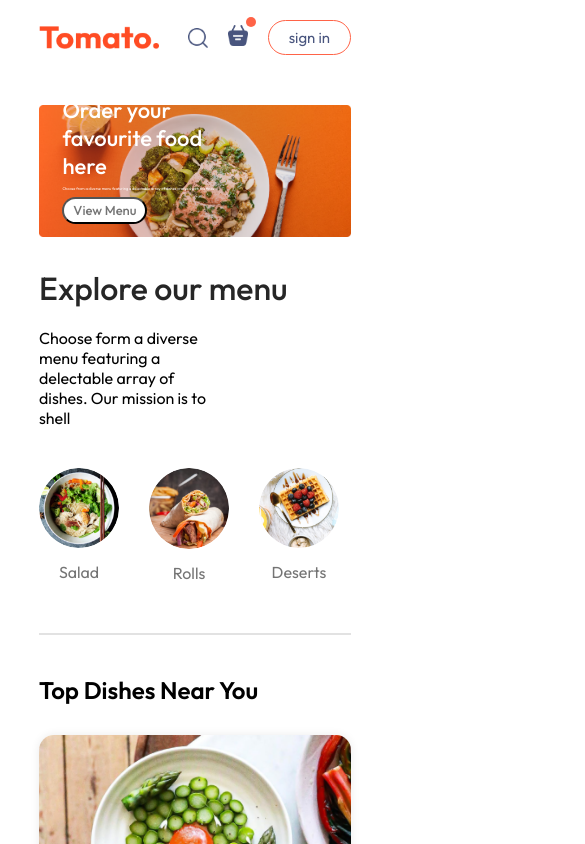
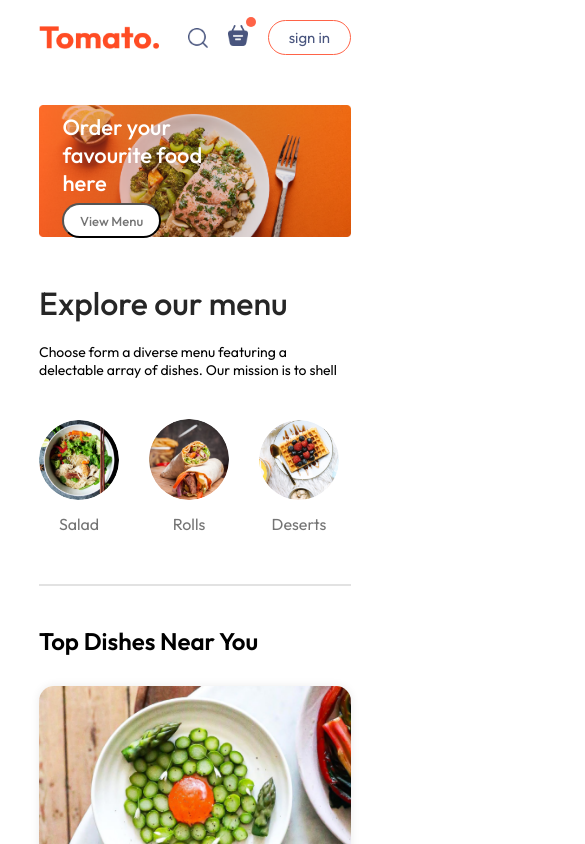
Before and after one commit to manji13/Food-Delivery, a React app in the folder frontend/: page / in a window 390 px wide. Shown: the top 844 px of the page, 585 px wide, since content can reach past the window. Built offline with nearby package versions, Linux system fonts and the light colour scheme; the HTML template or start-up script is replaced by a standard one.

Commit message:
link pages and scroll smooth

```diff
--- a/frontend/src/components/ExploreMenu/ExploreMenu.css
+++ b/frontend/src/components/ExploreMenu/ExploreMenu.css
@@ -46,3 +46,9 @@
     border: 4px solid tomato;
     padding: 2px;
 }
+@media (max-width:1050px) {
+    .explore-menu-text{
+        max-width: 100%;
+        font-size: 14px;
+    }
+}
--- a/frontend/src/components/Footer/Footer.css
+++ b/frontend/src/components/Footer/Footer.css
@@ -40,3 +40,13 @@
     background-color: gray;
     border: none;
 }
+@media(max-width:750px){
+    .footer-content{
+        display: flex;
+        flex-direction: column;
+        gap: 35px;
+    }
+    .footer-copyright{
+        text-align: center;
+    }
+}
--- a/frontend/src/components/Navbar/Header/Header.css
+++ b/frontend/src/components/Navbar/Header/Header.css
@@ -39,3 +39,23 @@
     font-size: max(1vw,13px);
     border-radius: 50px;
 }
+@media (max-width:1050px){
+    .header{
+        height: 38vw;
+    }
+    .header-contents{
+        max-width: 45%;
+
+    }
+}
+@media (max-width:750px){
+    .header-contents{
+        max-width: 55%;
+    }
+    .header-contents p{
+        display: none;
+    }
+    .header-contents button{
+        padding: 2vw 4vw;
+    }
+}
--- a/frontend/src/components/Navbar/Navbar.jsx
+++ b/frontend/src/components/Navbar/Navbar.jsx
@@ -1,7 +1,7 @@
 import React, { useState } from 'react'
 import './Navbar.css'
 import { assets } from '../../assets/assets'
-
+import { Link } from 'react-router-dom';
 const Navbar = () => {
 
     const[menu,setMenu] = useState("menu");
@@ -9,10 +9,10 @@
     <div className='navbar'>
       <img src={assets.logo} alt="" className="logo" />
       <ul className="navbar-menu">
-       <li onClick={()=>setMenu("home")} className={menu==="home"?"active":""}>home</li>
-       <li onClick={()=>setMenu("menu")} className={menu==="menu"?"active":""}>menu</li>
-       <li onClick={()=>setMenu("mobile-app")} className={menu==="mobile-app"?"active":""}>mobile-app</li>
-       <li onClick={()=>setMenu("contact us")} className={menu==="contact us"?"active":""}>contact us</li>
+       <Link to='/' onClick={()=>setMenu("home")} className={menu==="home"?"active":""}>home</Link>
+       <a href='#explore-menu' onClick={()=>setMenu("menu")} className={menu==="menu"?"active":""}>menu</a>
+       <a href='#app-download' onClick={()=>setMenu("mobile-app")} className={menu==="mobile-app"?"active":""}>mobile-app</a>
+       <a href='#footer' onClick={()=>setMenu("contact us")} className={menu==="contact us"?"active":""}>contact us</a>
       </ul>
 
       <div className="navbar-right">
--- a/frontend/src/index.css
+++ b/frontend/src/index.css
@@ -5,6 +5,7 @@
   margin : 0;
   box-sizing: border-box;
   font-family: outfit;
+  scroll-behavior: smooth;
 }
 body{
   min-height: 100vh;
```
